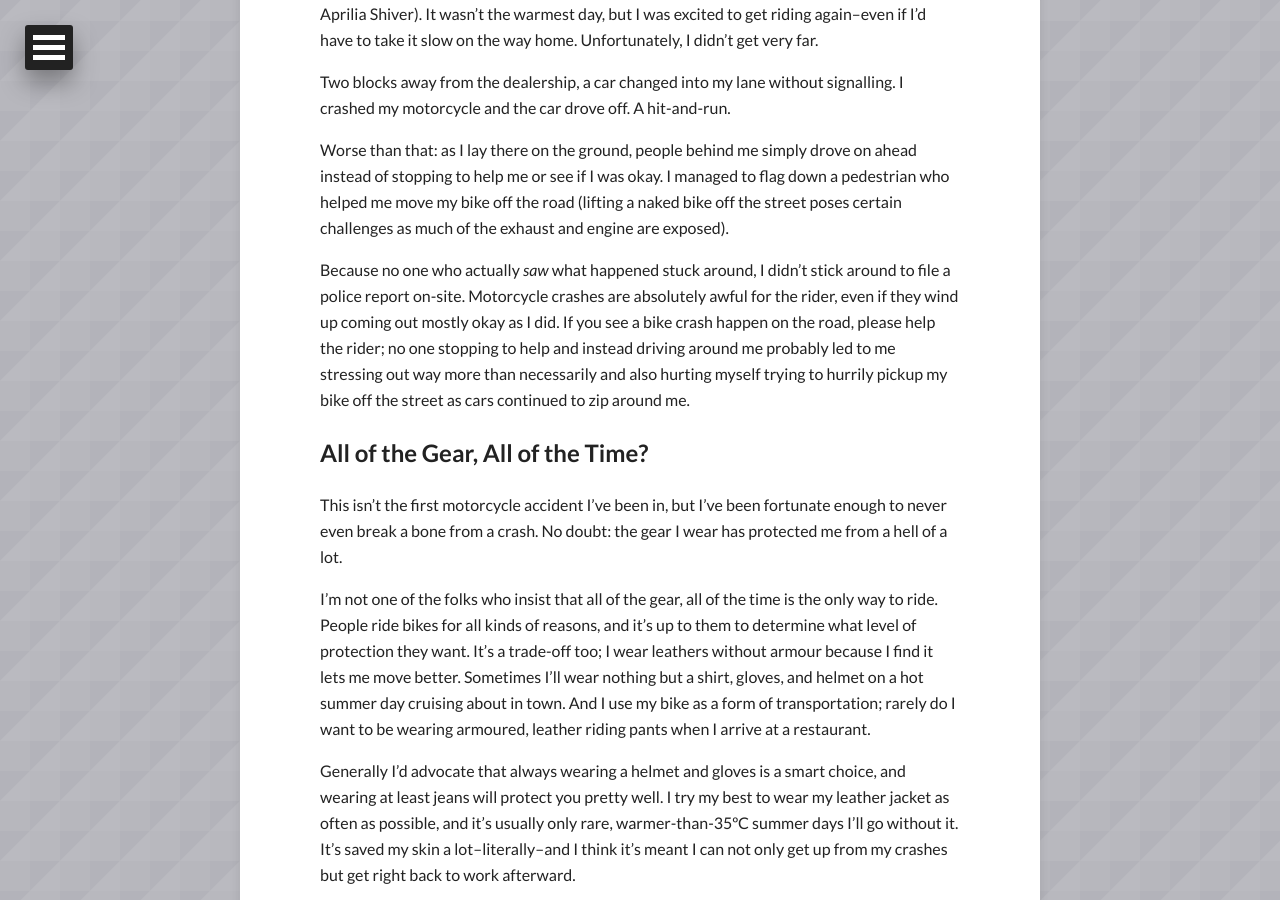
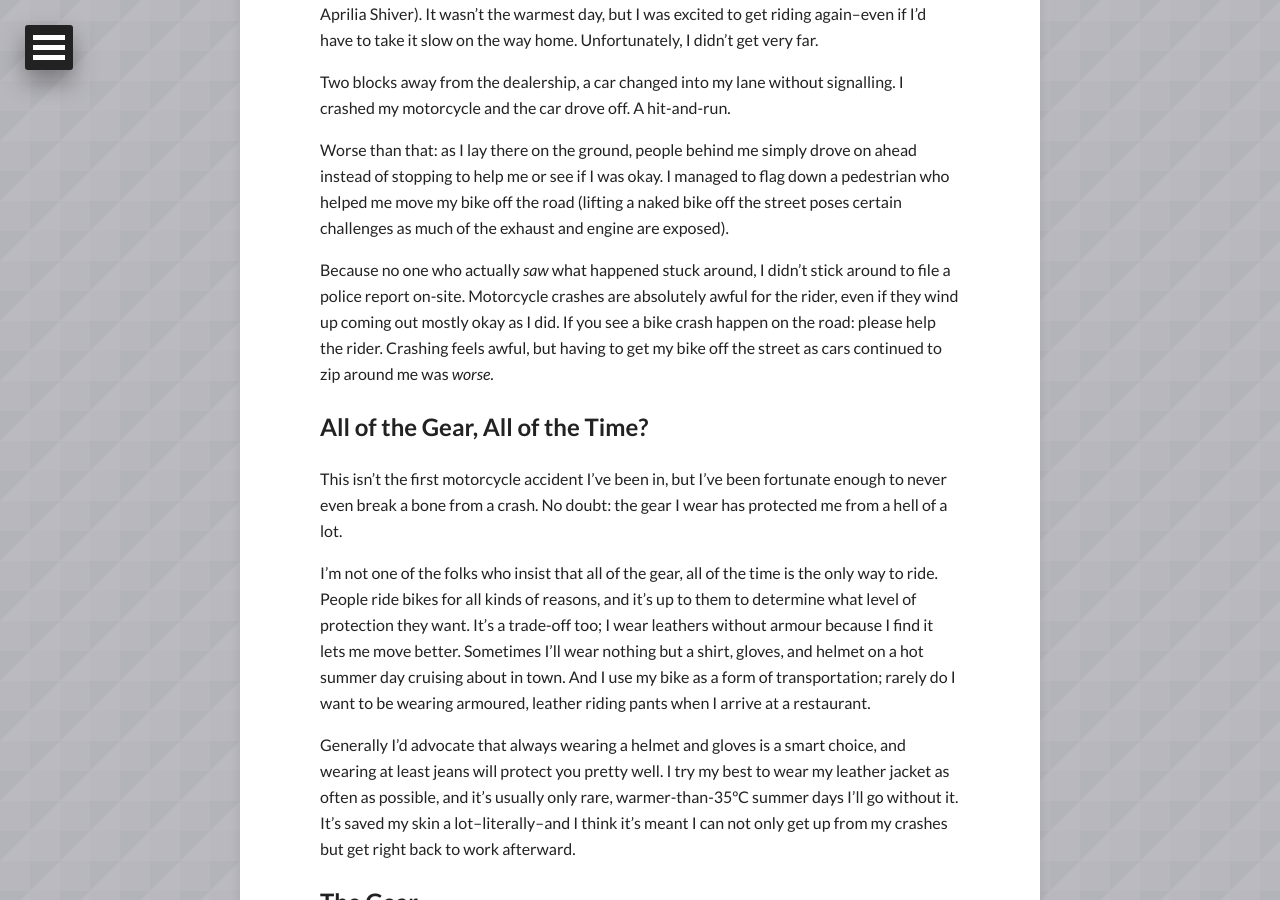
Before and after one commit to tofumatt/strongly-typed, a Jekyll site: the page built from _posts/2014-04-27-changing-lanes.md, in a window 1280 px wide and 900 px high, scrolled down 819 px. Built offline with Jekyll 4.4.1, drawn with Linux system fonts in a browser that asks for light colours; nearby versions of some CDN libraries.

Commit message:
Cleanup sentence

```diff
--- a/_posts/2014-04-27-changing-lanes.md
+++ b/_posts/2014-04-27-changing-lanes.md
@@ -33,10 +33,9 @@
 Because no one who actually *saw* what happened stuck around, I didn't stick
 around to file a police report on-site. Motorcycle crashes are absolutely
 awful for the rider, even if they wind up coming out mostly okay as I did.
-If you see a bike crash happen on the road, please help the rider; no one
-stopping to help and instead driving around me probably led to me stressing
-out way more than necessarily and also hurting myself trying to hurrily pickup
-my bike off the street as cars continued to zip around me.
+If you see a bike crash happen on the road: please help the rider. Crashing
+feels awful, but having to get my bike off the street as cars continued to
+zip around me was _worse_.
 
 ## All of the Gear, All of the Time?
 
```
